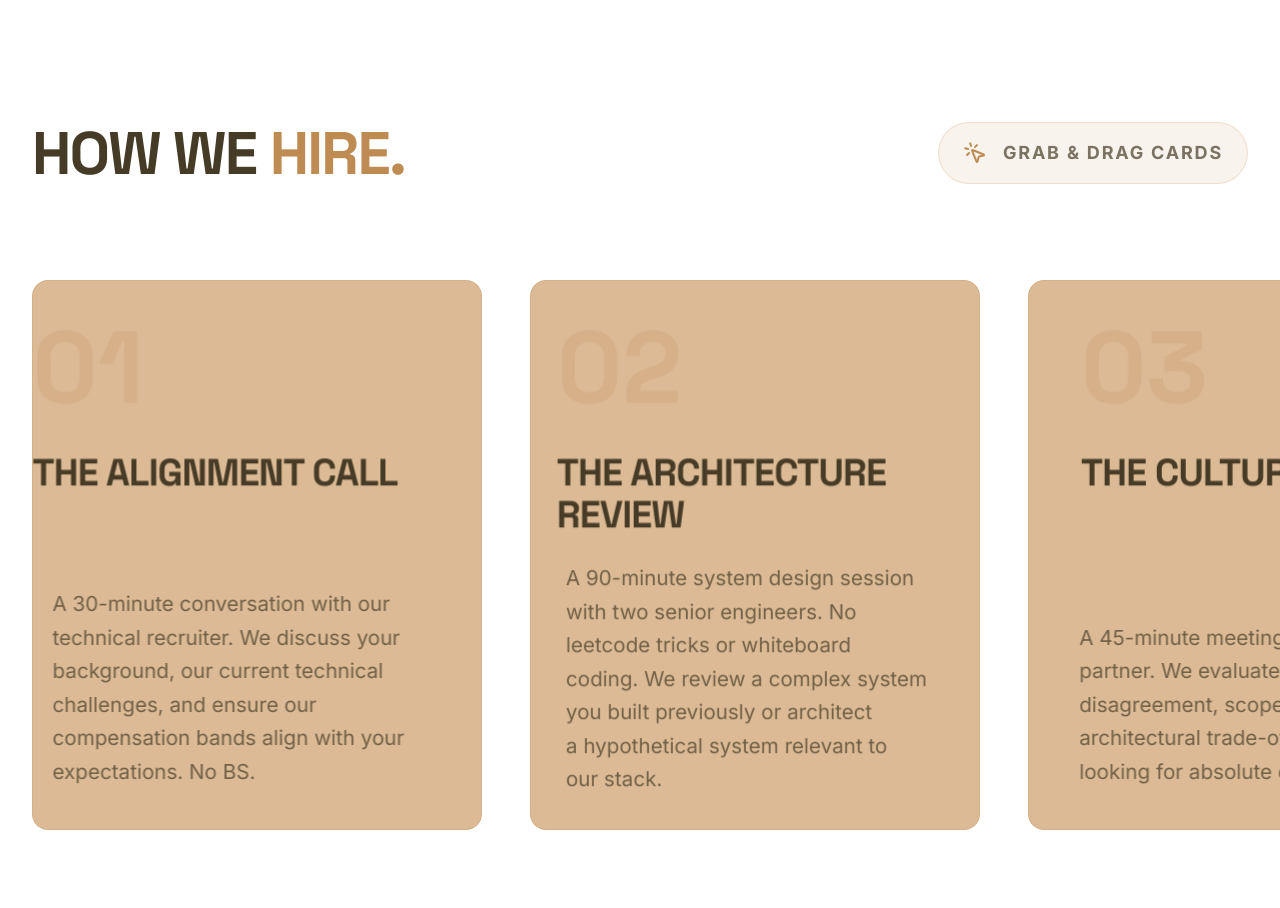
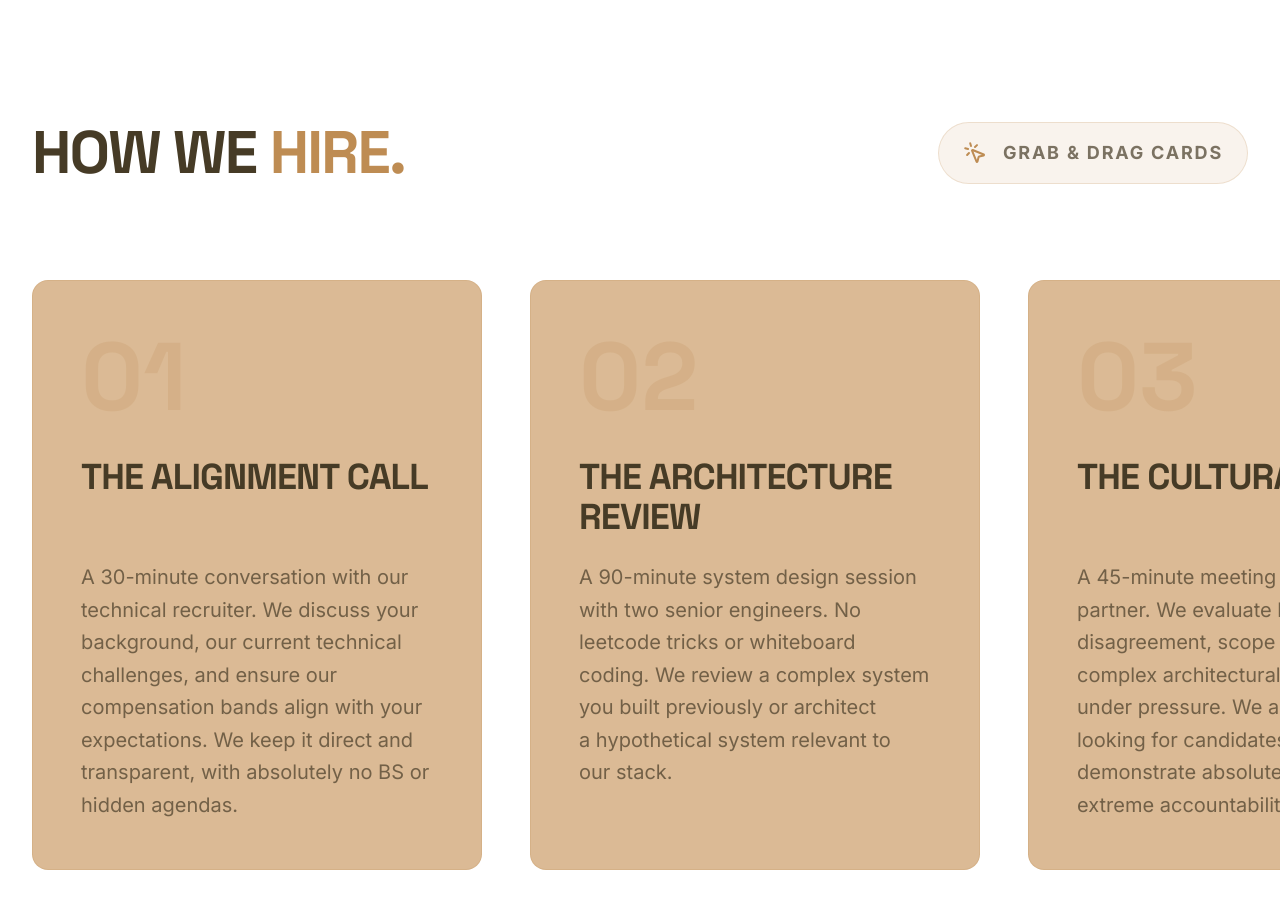
Before and after one commit to sbs-prospects-in/SBS-Quantum, a React (Vite) app in the folder sbs-quantum/: page /SBS-Qantum/career in a window 1280 px wide. Shown: the part 1940-2848 px from the top of the page. Built offline with nearby package versions, Linux system fonts and the light colour scheme.

Commit message:
feat: update components and add noise.svg asset

```diff
--- a/sbs-quantum/src/components/about/AboutHero.jsx
+++ b/sbs-quantum/src/components/about/AboutHero.jsx
@@ -78,7 +78,7 @@ export default function AboutHero() {
               initial="hidden"
               animate="visible"
               variants={textVariants}
-              className="text-5xl md:text-7xl lg:text-9xl font-display font-black text-brand-text tracking-tighter leading-[0.85]"
+              className="text-4xl md:text-7xl lg:text-9xl font-display font-black text-brand-text tracking-tighter leading-[0.85]"
             >
               WE DON'T
             </motion.h1>
@@ -97,7 +97,7 @@ export default function AboutHero() {
               initial="hidden"
               animate="visible"
               variants={textVariants}
-              className="text-5xl md:text-7xl lg:text-9xl font-display font-black text-brand-muted tracking-tighter leading-[0.85]"
+              className="text-4xl md:text-7xl lg:text-9xl font-display font-black text-brand-muted tracking-tighter leading-[0.85]"
             >
               WRITE CODE.
             </motion.h1>
@@ -116,7 +116,7 @@ export default function AboutHero() {
               initial="hidden"
               animate="visible"
               variants={textVariants}
-              className="text-5xl md:text-7xl lg:text-9xl font-display font-black text-brand-text tracking-tighter leading-[0.85]"
+              className="text-4xl md:text-7xl lg:text-9xl font-display font-black text-brand-text tracking-tighter leading-[0.85]"
             >
               WE ENGINEER <br className="md:hidden" />
               <span className="relative inline-block">
--- a/sbs-quantum/src/components/career/DraggableProcess.jsx
+++ b/sbs-quantum/src/components/career/DraggableProcess.jsx
@@ -6,7 +6,7 @@ const INTERVIEW_PROCESS = [
   {
     step: '01',
     title: 'The Alignment Call',
-    content: 'A 30-minute conversation with our technical recruiter. We discuss your background, our current technical challenges, and ensure our compensation bands align with your expectations. No BS.'
+    content: 'A 30-minute conversation with our technical recruiter. We discuss your background, our current technical challenges, and ensure our compensation bands align with your expectations. We keep it direct and transparent, with absolutely no BS or hidden agendas.'
   },
   {
     step: '02',
@@ -16,12 +16,12 @@ const INTERVIEW_PROCESS = [
   {
     step: '03',
     title: 'The Cultural Fit',
-    content: 'A 45-minute meeting with a founding partner. We evaluate how you handle disagreement, scope creep, and architectural trade-offs. We are looking for absolute ownership.'
+    content: 'A 45-minute meeting with a founding partner. We evaluate how you handle disagreement, scope creep, and complex architectural trade-offs under pressure. We are exclusively looking for candidates who demonstrate absolute ownership and extreme accountability.'
   },
   {
     step: '04',
     title: 'The Offer',
-    content: 'We make decisions within 48 hours of the final interview. If we extend an offer, we provide a detailed breakdown of salary, equity, and benefits without exploding deadlines.'
+    content: 'We make final decisions within 48 hours of the last interview. If we extend an offer, we provide a highly detailed breakdown of your salary, equity compensation, and benefits package, completely free of exploding deadlines or pressure tactics.'
   }
 ];
 
@@ -67,24 +67,25 @@ function TiltCard({ step, index }) {
         rotateY,
         transformStyle: "preserve-3d",
       }}
-      whileHover={{ scale: 1.02, backgroundColor: "#BE8C53" }}
+      whileHover={{ scale: 1.02 }}
       transition={{ type: "spring", stiffness: 400, damping: 30 }}
-      className="w-[300px] md:w-[450px] h-[400px] md:h-[550px] bg-[#DBBA95] dark:bg-[#0a0a0a] border border-brand-muted/20 dark:border-white/10 p-8 md:p-12 flex flex-col justify-between shrink-0 hover:shadow-[0_20px_60px_-15px_rgba(190,140,83,0.5)] dark:hover:shadow-[0_0_50px_rgba(212,175,55,0.05)] transition-all pointer-events-auto select-none rounded-2xl group"
+      className="w-full md:w-[450px] min-h-[350px] md:min-h-[550px] h-auto self-stretch bg-[#DBBA95] hover:bg-[#BE8C53] dark:bg-[#1a1510] dark:hover:bg-[#3a2e1a] border border-brand-muted/20 dark:border-brand-muted/25 flex flex-col justify-start shrink-0 hover:shadow-[0_20px_60px_-15px_rgba(190,140,83,0.5)] dark:hover:shadow-[0_20px_60px_-10px_rgba(190,140,83,0.25)] transition-all duration-300 pointer-events-auto select-none rounded-2xl group overflow-hidden"
     >
-      <div style={{ transform: "translateZ(50px)" }}>
-        <span className="text-6xl md:text-8xl font-display font-bold text-brand-muted/20 dark:text-white/5 mb-8 block group-hover:text-brand-text/20 dark:group-hover:text-white/10 transition-colors">
+      <div className="p-8 md:p-12 flex flex-col justify-start h-full">
+        <div>
+          <span className="text-6xl md:text-8xl font-display font-bold text-brand-muted/20 dark:text-brand-muted/15 mb-8 block group-hover:text-brand-text/20 dark:group-hover:text-brand-muted/30 transition-colors">
             {step.step}
           </span>
-        <h3 className="text-3xl md:text-4xl font-display font-bold text-brand-text dark:text-white mb-6 uppercase tracking-tight transition-colors">
+          <h3 className="text-3xl md:text-4xl font-display font-bold text-brand-text dark:text-[#f0dcc0] mb-6 uppercase tracking-tight transition-colors min-h-[4.5rem] md:min-h-[5rem]">
             {step.title}
           </h3>
         </div>
         <p
-        style={{ transform: "translateZ(30px)" }}
-        className="text-lg md:text-xl text-brand-text/70 dark:text-brand-text/60 dark:text-white/60 leading-relaxed"
+          className="text-lg md:text-xl text-brand-text/70 dark:text-[#c4a882]/80 leading-relaxed"
         >
           {step.content}
         </p>
+      </div>
     </motion.div>
   );
 }
@@ -111,7 +112,7 @@ export default function DraggableProcess() {
     <section className="bg-brand-bg dark:bg-[#050505] py-32 text-brand-text dark:text-white border-t border-brand-border dark:border-white/5 overflow-hidden">
       <div className="max-w-[100rem] mx-auto px-4 sm:px-6 lg:px-8">
 
-        <div className="mb-16 md:mb-24 flex flex-col md:flex-row md:items-end justify-between">
+        <div className="mb-16 md:mb-24 flex flex-col md:flex-row md:items-center justify-between">
           <motion.div
             initial={{ opacity: 0, x: -50 }}
             whileInView={{ opacity: 1, x: 0 }}
@@ -136,10 +137,17 @@ export default function DraggableProcess() {
           </motion.div>
         </div>
 
-        {/* Draggable Physics Container */}
+        {/* MOBILE FALLBACK: Standard Vertical Stack */}
+        <div className="md:hidden flex flex-col space-y-6">
+          {INTERVIEW_PROCESS.map((step, idx) => (
+            <TiltCard key={step.step} step={step} index={idx} />
+          ))}
+        </div>
+
+        {/* DESKTOP: Draggable Physics Container */}
         <motion.div
           ref={carouselRef}
-          className={`pb-12 ${isDragging ? 'cursor-grabbing' : 'cursor-grab'}`}
+          className={`hidden md:block pb-12 ${isDragging ? 'cursor-grabbing' : 'cursor-grab'}`}
           whileTap={{ cursor: "grabbing" }}
           onPointerDown={() => setIsDragging(true)}
           onPointerUp={() => setIsDragging(false)}
@@ -149,7 +157,7 @@ export default function DraggableProcess() {
             dragConstraints={{ right: 0, left: -width }}
             dragElastic={0.15}
             dragTransition={{ bounceStiffness: 400, bounceDamping: 25 }}
-            className="flex space-x-6 md:space-x-12 w-max px-4 md:px-0"
+            className="flex items-stretch space-x-12 w-max"
             style={{ perspective: 1000 }}
           >
             {INTERVIEW_PROCESS.map((step, idx) => (
--- a/sbs-quantum/src/components/contact/AmbientHero.jsx
+++ b/sbs-quantum/src/components/contact/AmbientHero.jsx
@@ -83,7 +83,7 @@ export default function AmbientHero() {
 
       <div
         className="absolute inset-0 z-0 pointer-events-none opacity-20 mix-blend-overlay"
-        style={{ backgroundImage: 'url(https://grainy-gradients.vercel.app/noise.svg)' }}
+        style={{ backgroundImage: 'url(/noise.svg)' }}
       />
 
       <div className="relative z-10 max-w-5xl mx-auto flex flex-col items-center">
--- a/sbs-quantum/src/components/home/HorizontalFeatureGallery.jsx
+++ b/sbs-quantum/src/components/home/HorizontalFeatureGallery.jsx
@@ -14,7 +14,7 @@ export default function HorizontalFeatureGallery({ features }) {
   return (
     <>
       {/* MOBILE FALLBACK: Standard Vertical Stack */}
-      <section className="md:hidden py-20 bg-brand-bg relative">
+      <section className="md:hidden py-20 bg-brand-bg relative overflow-hidden">
         <div className="absolute inset-0 pointer-events-none border-y border-brand-muted/20"></div>
         <div className="px-6 space-y-24 relative z-10">
           {features.map((feature, idx) => (
```
Also changed, not shown: sbs-quantum/src/pages/Home.jsx (+3 -21 lines), sbs-quantum/public/noise.svg (added). Lines whose indentation alone changed are shown as unchanged.
